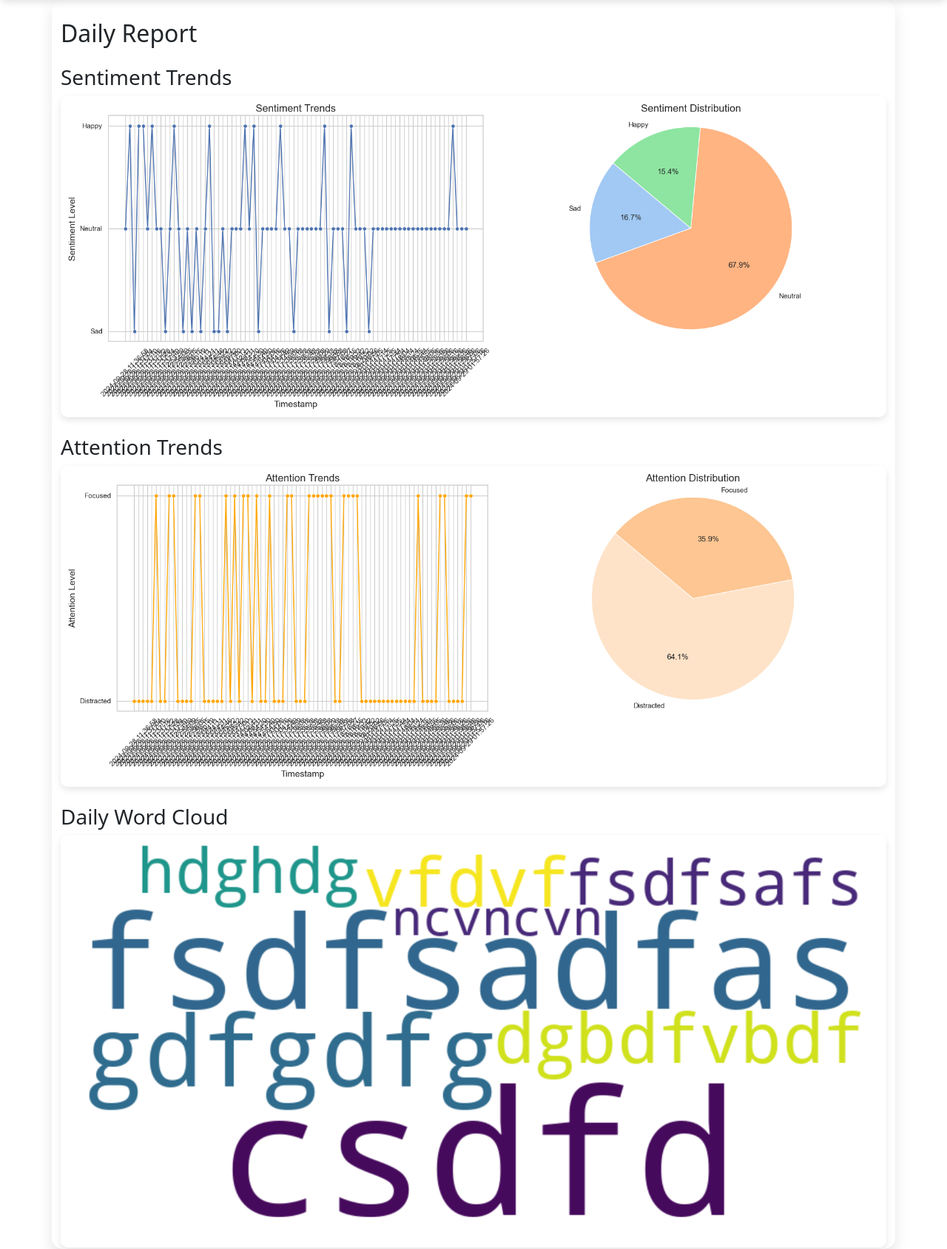
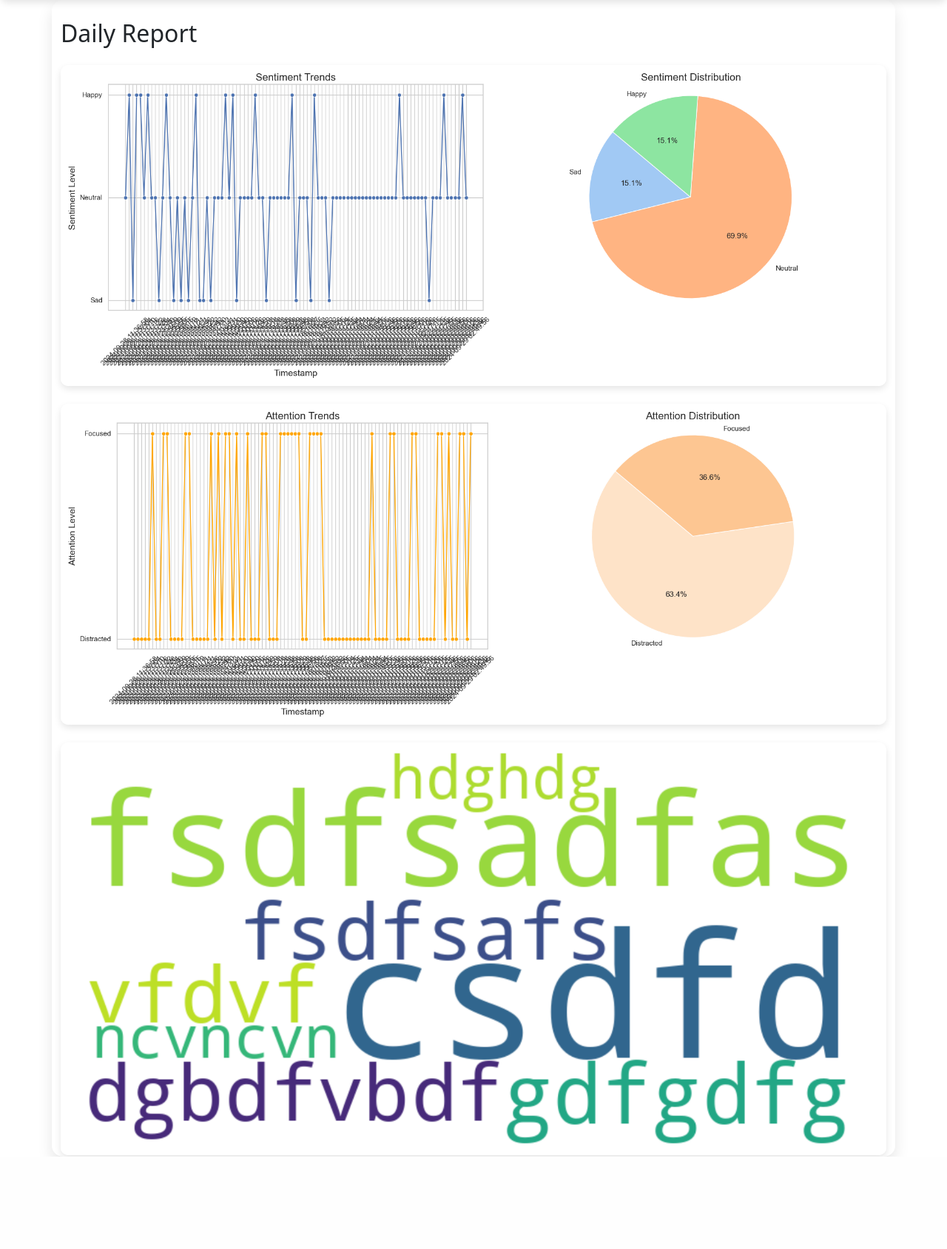
Before and after one commit to M-H-Amini/MentalHealthApp, a Flask app: template app/templates/report.html in a window 1280 px wide. Shown: the part 56-1745 px from the top of the page at 74% size. After the commit the page ends 1620 px from the top, so only its background shows below. Run offline with Flask 3, Linux system fonts and the light colour scheme; the template is opened without the code that fills it, so the values that code supplies are empty.

Commit message:
before changing index.html...

```diff
--- a/app/templates/report.html
+++ b/app/templates/report.html
@@ -5,19 +5,19 @@
 
 <!-- Sentiment Trends -->
 <div class="mt-4">
-    <h3>Sentiment Trends</h3>
+    <h3> </h3>
     <img src="{{ url_for('static', filename='images/sentiment_graph.png') }}?v={{ cache_buster }}" alt="Sentiment Graph" class="img-fluid">
 </div>
 
 <!-- Attention Trends -->
 <div class="mt-4">
-    <h3>Attention Trends</h3>
+    <h3> </h3>
     <img src="{{ url_for('static', filename='images/attention_graph.png') }}?v={{ cache_buster }}" alt="Attention Graph" class="img-fluid">
 </div>
 
 <!-- Word Cloud -->
 <div class="mt-4">
-    <h3>Daily Word Cloud</h3>
+    <h3> </h3>
     <img src="{{ url_for('static', filename='images/word_cloud.png') }}?v={{ cache_buster }}" alt="Word Cloud" class="img-fluid">
 </div>
 {% endblock %}
```
Also changed, not shown: app/database.db, app/static/images/attention_graph.png, app/static/images/sentiment_graph.png, app/static/images/word_cloud.png.
